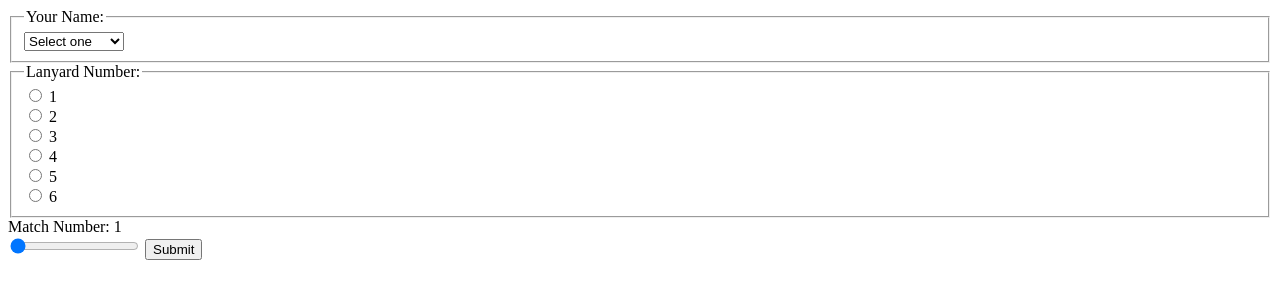
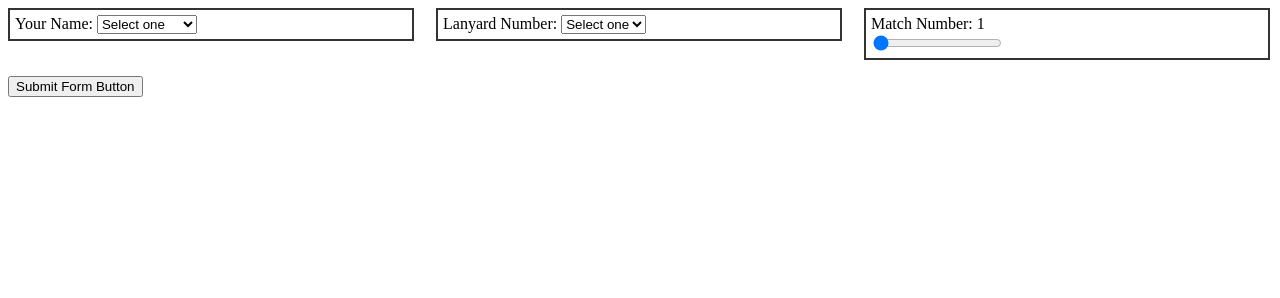
Before and after one commit to Frc5572/Scouting-Website, a plain HTML site: page index.html in a window 1280 px wide. Drawn offline with Linux system fonts and the light colour scheme.

Commit message:
Edits (very helpful ikr)

```diff
--- a/index.html
+++ b/index.html
@@ -1,6 +1,37 @@
 <form action="https://docs.google.com/forms/d/e/1FAIpQLSd0aU5uxNdrizvRt6PZL4cgRauRL0xAC74xru5_cDiKKv6AXA/formResponse" method="POST" target="hidden_iframe" onsubmit="submitted=true;">
+  <head>
+      <meta charset="UTF-8">
+      <title>Fieldsets Side by Side</title>
+      <style>
+          .form-row {
+              display: flex;
+              gap: 20px; /* Space between fieldsets */
+          }
+          fieldset {
+              flex: 1; /* Evenly distribute space */
+              border: 1px solid #ccc;
+              padding: 10px;
+          }
+      </style>
+  </head>
+  <body>
+      <form>
+          <div class="form-row">
+
+ <style>
+      fieldset {
+        width: 150px;         /* Set a fixed width */
+        height: min-content;         /* Let height adjust with content (or set a fixed height) */
+        padding: 5px;        /* Space inside the fieldset */
+        border: 2px solid #333; /* Customize the border */
+        margin-left: 0;    /* Center horizontally */
+        box-sizing: border-box;
+
+
+      }
+    </style>
   <fieldset>
-      <legend>Your Name:</legend>
+    Your Name:
     <select id="choices" name="entry.42633613" required>
       <option value="" disabled selected>Select one</option>
       <option value="Cole Roberts">Cole Roberts</option>
@@ -10,25 +41,34 @@
   </fieldset>
 
   <fieldset>
-      <legend>Lanyard Number:</legend>
-      <label><input type="radio" name="entry.452275389" value="1" required> 1</label><br>
-      <label><input type="radio" name="entry.452275389" value="2"> 2</label><br>
-      <label><input type="radio" name="entry.452275389" value="3"> 3</label><br>
-      <label><input type="radio" name="entry.452275389" value="4"> 4</label><br>
-      <label><input type="radio" name="entry.452275389" value="5"> 5</label><br>
-      <label><input type="radio" name="entry.452275389" value="6"> 6</label><br>
+    Lanyard Number:
+    <select id="choices" name="entry.452275389" required>
+      <option value="" disabled selected>Select one</option>
+      <option value="1">1</option>
+      <option value="2">2</option>
+      <option value="3">3</option>
+      <option value="4">4</option>
+      <option value="5">5</option>
+      <option value="6">6</option>
+
+    </select>
     <!-- <label><input type="radio" name="entry.452275389" value="3"> 3</label><br> -->
   </fieldset>
 
+  <fieldset>
   <label for="rating">Match Number: <span id="rangeValue">1</span></label><br>
   <input type="range" id="rating" name="entry.385793713" min="1" max="200" value="1" required
      oninput="document.getElementById('rangeValue').textContent = this.value">
+  </select>
 
 
+  </div>
+</form>
+</body>
+</html>
 
 
-
-    <button type="submit">Submit</button>
+  <button type="submit">Submit Form Button</button>
 </form>
 
 <iframe name="hidden_iframe" style="display:none;" onload="if(submitted) alert('Thanks! Form submitted.');"></iframe>
```
Lines whose indentation alone changed are shown as unchanged.
